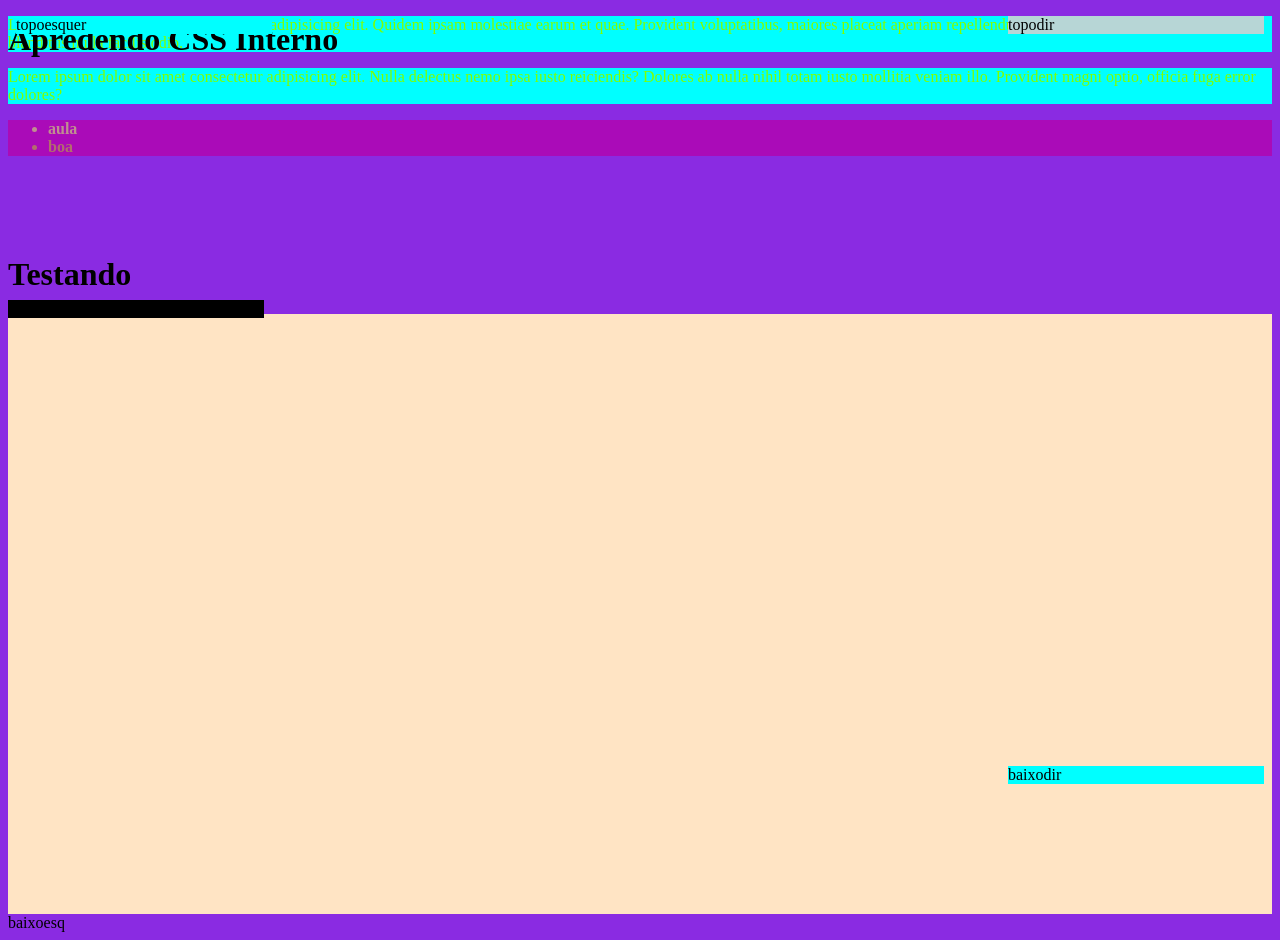
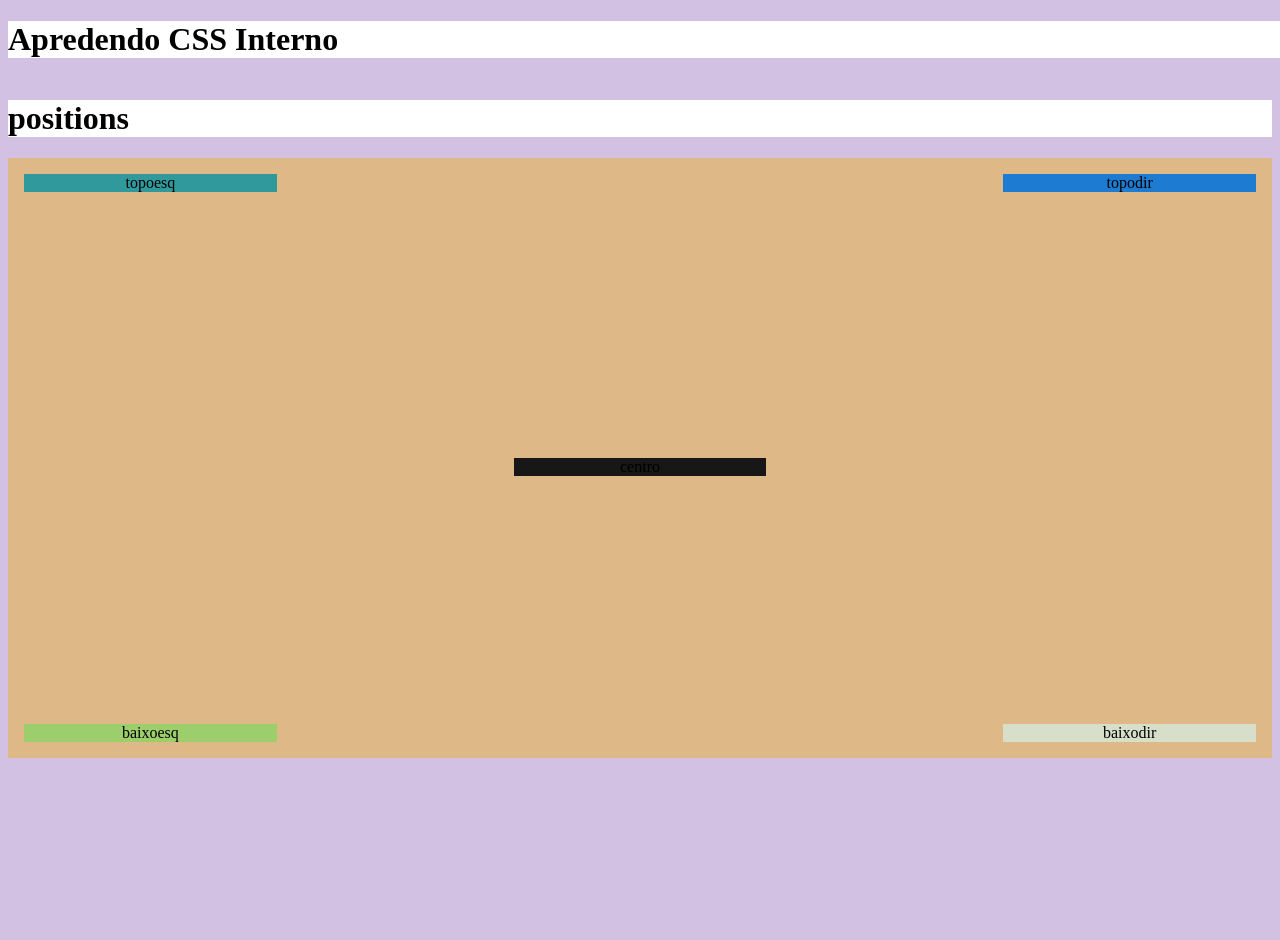
Before and after one commit to projectduetec/testes-em-casa, a plain HTML site: page tiposcss.html in a window 1280 px wide. After the commit the page ends 800 px from the top, so only its background shows below. Drawn offline with Linux system fonts and the light colour scheme.

Commit message:
Add files via upload

```diff
--- a/css/estilo.css
+++ b/css/estilo.css
@@ -2,12 +2,23 @@ html{
     scroll-behavior: smooth;
 }
 
+body{
+    background-color: #DEB887;
+}
 
+header{
+    background-color: rgb(187, 146, 126);
+    padding: 2%;
 
-.menu{
-    background-color: rgba(9, 7, 6, 0.3);
-    padding: 2%;
 }
+
+.fixo{
+    position: fixed;
+    top: 0;
+    left: 0;
+    right: 0;
+}
+
 
 .itens_menu{
     text-align: center;
@@ -28,7 +39,7 @@ html{
 }
 
 .itens_menu a:active {
-    color: black;
+    color: rgb(207, 130, 130);
 }
 
 #veja_mais a:link, #veja_mais a:visited{
@@ -41,35 +52,35 @@ html{
     color: #FFDEAD ;
 }
 
-body{
-    background-color: #FFDEAD
-}
-
 figure{
 
     text-align: center;
 
+}
+
+
+.logo{
+    text-align: center;
+}
+
+.img_topo{
+    width: 100%;
 
 }
 
-h1{
-    color: #DEB887;
-    font-size: 2em;
-    padding-top: 1%;
-    padding-bottom: 1%;
-    font-weight: bold;
-    font-family: 'Edu NSW ACT Foundation'
-}
-
-.img_topo{
-    width:100%;
-
+.img_logo{
+    width: 20%;
 }
 
 .img_corpo{
-    width: 50%;
+    width: 40%;
     margin-top: 1%;
     margin-bottom: 1%;
+}
+
+.banner{
+
+    margin-top: 20%;
 }
 
 .container{
@@ -79,18 +90,24 @@ h1{
 
 .img_direito{
     float: right;
-    width: 30%;
+    width: 40%;
     padding-left: 1%;
 }
 
 .img_esquerdo{
     float: left;
-    width: 17%;
+    width: 40%;
     height: 37%;
     padding-right: 1%;
 }
 
 h1{
+    color: #d49161;
+    font-size: 2em;
+    padding-top: 1%;
+    padding-bottom: 1%;
+    font-weight: bold;
+    font-family: 'Edu NSW ACT Foundation', cursive;
     text-align: center;
 }
 
@@ -100,7 +117,7 @@ font-size: 1.3em;
 text-align: justify;
 text-indent:35px;
 line-height: 1.5;
-font-family: '"Times New Roman", Times, serif'
+font-family: 'Caveat', cursive;
 }
 
 .parag_letras > p{
@@ -121,7 +138,7 @@ font-family: '"Times New Roman", Times, serif'
 }
 
 .botao a:link, .botao a:visited {
-    color:	#2F4F4F;
+    color:	#8ce0e0;
     text-decoration:none;
     font-weight: bolder;
 
@@ -143,7 +160,7 @@ footer{
     background-color: rgba(9, 7, 6, 0.3);
     padding-top: 2%;
     padding-bottom: 2%;
-    margin-top: 10%;
+    margin-top: 5%;
 }
 footer p{
     color: #fff;
@@ -159,12 +176,21 @@ table{
     width: 100%;
 }
 
+th{
+    font-size: 1.5em;
+    color: #ac7f60;
+    font-weight: bold;
+
+}
+
 td, th {
-    border: 10px ridge #664f31
+    border: 3px dashed #ac7752;
     padding-top: 1% ;
     padding-bottom: 1%;
+    text-align: center;
 
 }
+
 td:first-child {
     width: 30%;
 }
@@ -173,41 +199,44 @@ td:first-child + td {
 }
 
 audio{
-    width: 70%;
+    width: 60%;
 
 }
 
 audio::-webkit-media-controls-play-button,
 audio::-webkit-media-controls-panel {
-  background-color: #DEB887
+  background-color: #ca936c;
 }
+
 form{
     box-sizing: border-box;
+    font-family: 'Edu NSW ACT Foundation', cursive;
 }
 
-input[type=text], select, input[type=tel], input[type=email] {
+input[type=text], select, input[type=tel], input[type=email], input[type=date], textarea{
     padding: 12px 20px;
     margin: 8px 0;
     border: 1px solid #ccc;
-    border-radius: 4px;
+    border-radius: 25px;
+    width: 80%;
+    font-family: 'Edu NSW ACT Foundation', cursive;
 
   }
 
 label{
     width: 50%;
     display: inline-block;
-    margin-left: 3%;
-    margin-bottom: 1%;
+    font-family: 'Edu NSW ACT Foundation', cursive;
+
 }
 
-input[type=radio]{
-    display: block;
-}
 
 .form{
     background-color:rgba(9, 7, 6, 0.3) ;
-    border-radius: 5px;
+    border-radius: 15px;
     padding: 20px;
+    font-family: 'Edu NSW ACT Foundation', cursive;
+
 }
 
 .col-25{
@@ -219,6 +248,7 @@ input[type=radio]{
     width: 75%;
     float: left;
 }
+
 .row:after {
     content: "";
     display: table;
@@ -240,6 +270,7 @@ input[type=radio]{
     font-weight: bolder;
   }
 
+
   @media screen and (max-width: 400px) {
 
     .col-25, .col-75, input[type=submit]{
@@ -249,11 +280,8 @@ input[type=radio]{
     }
 
     .form{
-        background-color: rgb#DEB887;
+        background-color: rgba(9, 7, 6, 0.6);
     }
 
 
   }
-  .p1 {
-    font-family: "Times New Roman", Times, serif;
-  }
--- a/tiposcss.html
+++ b/tiposcss.html
@@ -7,85 +7,97 @@
     <title>CSS Interno</title>
     <style>
         body{
-            background-color: blueviolet;
+            background-color: rgb(210, 193, 226);
         }
         h1{
             font-size: 2em;
+            background-color: #fff;
+
         }
         p{
             background-color: aqua;
             color: chartreuse;
         }
-        .container{
-           margin-top: 100px;
+
+        .fixo{
+            position: fixed;
+            width: 100%;
+            top: 0;
+            z-index: 1000;
         }
+
         .main{
             width: 100%;
             height: 600px;
-            background-color: bisque;
+            background-color: burlywood;
             position: relative;
+            text-align: center;
         }
-        .topoesquer{
+
+        .container{
+            margin-top: 100px ;
+        }
+
+        .topoesq{
             width: 20%;
-            background-color: aqua;
+            background-color: rgb(47, 153, 156);
             position: absolute;
             top: 16px;
             left: 16px;
+
         }
         .topodir{
             width: 20%;
-            background-color: rgb(183, 214, 214);
+            background-color: rgb(30, 123, 210);
             position: absolute;
-            top: 16px;
+            top:16px;
             right: 16px;
+
         }
-        .baixoesquer{
+        .baixoesq{
             width: 20%;
-            background-color: aqua;
+            background-color: rgb(157, 206, 108);
             position: absolute;
             bottom: 16px;
             left: 16px;
-        }
-       .fixo{
-        position: fixed;
-        width: 100%;
-        top: 0%;
-        z-index: 1000px;
+
         }
         .baixodir{
             width: 20%;
-            background-color: aqua;
+            background-color: rgb(215, 223, 202);
             position: absolute;
             bottom: 16px;
             right: 16px;
         }
         .centro{
-           top: 300px;
-           left: 600x;
+            width: 20%;
+            background-color: rgb(24, 23, 24);
             position: absolute;
-           width: 20%;
-           background-color: black;
+            top:300px;
+            margin-left: 40%;
+
         }
     </style>
 </head>
 <body>
     <header>
         <h1 class="fixo">Apredendo CSS Interno</h1>
-    <p>Lorem ipsum dolor sit amet consectetur, adipisicing elit. Quidem ipsam molestiae earum et quae. Provident voluptatibus, maiores placeat aperiam repellendus sint maxime ullam qui dolor quia blanditiis nulla facilis odio.</p>
-    <p>Lorem ipsum dolor sit amet consectetur adipisicing elit. Nulla delectus nemo ipsa iusto reiciendis? Dolores ab nulla nihil totam iusto mollitia veniam illo. Provident magni optio, officia fuga error dolores?</p>
-    <ul style="background-color: rgb(170, 11, 184);font-weight: bold;">
-        <li style="color: rgb(192, 143, 143);">aula</li>
-        <li style="color: rgb(179, 109, 109);">boa</li>
-    </ul>
+        <!-- <p>Lorem ipsum dolor sit amet consectetur, adipisicing elit. Quidem ipsam molestiae earum et quae. Provident voluptatibus, maiores placeat aperiam repellendus sint maxime ullam qui dolor quia blanditiis nulla facilis odio.</p> -->
+        <!-- <p>Lorem ipsum dolor sit amet consectetur adipisicing elit. Nulla delectus nemo ipsa iusto reiciendis? Dolores ab nulla nihil totam iusto mollitia veniam illo. Provident magni optio, officia fuga error dolores?</p>
+        <ul style="background-color: darkgoldenrod;font-weight: bold;">
+            <li style="color: brown;">Eu estou com fome</li>
+            <li style="color: brown;">Eu quero comer</li>
+        </ul> -->
     </header>
     <div class="container">
-        <h1>Testando</h1>
-        <div class="main"></div>
-        <div class="topoesquer">topoesquer</div>
+        <h1>positions</h1>
+        <div class = "main">
+            <div class="topoesq">topoesq</div>
             <div class="topodir">topodir</div>
             <div class="centro">centro</div>
             <div class="baixoesq">baixoesq</div>
             <div class="baixodir">baixodir</div>
+        </div>
 
     </div>
 
```
Also changed, not shown: index.html (+4 -5 lines), img/dj0nga.png (added). Lines whose indentation alone changed are shown as unchanged.
